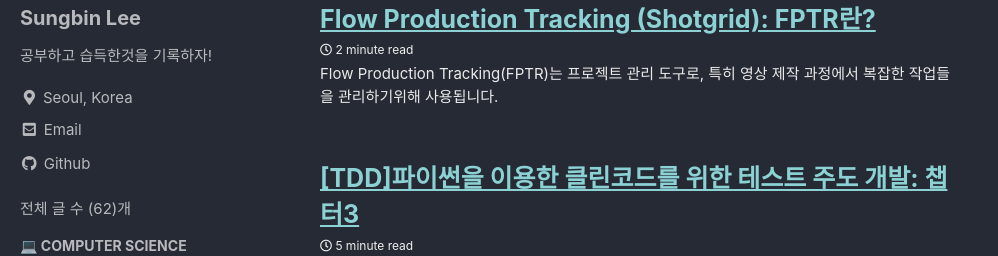
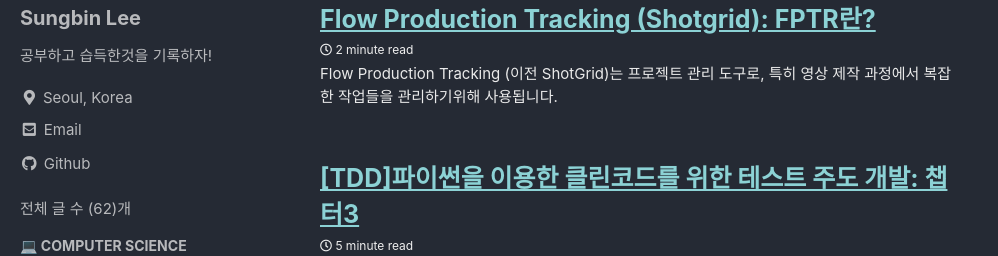
Before and after one commit to sungbinlee/tech.sungbinlee.dev, a Jekyll site: the page built from index.html, in a window 1280 px wide and 900 px high, cut to the strip 224-900 px from the top of the window. Shown: the top 256 px of the strip, without its empty margins (0-998 px from the left). Built offline with Jekyll 4.4.1, drawn with Linux system fonts in a browser that asks for light colours; cached includes are drawn as plain includes; the list of posts is cut into pages by our own code.

Commit message:
Update 2024-05-22-shotgrid.md

```diff
--- a/_posts/Software_Engineering/2024-05-22-shotgrid.md
+++ b/_posts/Software_Engineering/2024-05-22-shotgrid.md
@@ -12,7 +12,7 @@ toc_sticky: true
 toc_label: "Flow Production Tracking"
 toc_icon: "book"
 ---
-Flow Production Tracking(FPTR)는 프로젝트 관리 도구로, 특히 영상 제작 과정에서 복잡한 작업들을 관리하기위해 사용됩니다.
+Flow Production Tracking (이전 ShotGrid)는 프로젝트 관리 도구로, 특히 영상 제작 과정에서 복잡한 작업들을 관리하기위해 사용됩니다.
 
 ## 간단한 역사
 디즈니사에서는 처음 3D 영화를 제작할 때 엑셀로 프로젝트를 관리했습니다. 그러나 프로젝트 규모가 커지면서 전용 도구의 필요성을 느꼈고, 이에 따라 전용 프로젝트 매니지먼트 툴인 Shotgun Software가 개발되었습니다. 이후, 이 도구는 디즈니를 떠나 독립적으로 운영되었으며, 후에 오토데스크사에 인수되었습니다. 2021년에는 ShotGrid라는 이름으로 운용되었으나, 최근에는 "Flow Production Tracking (FPTR)"로 변경되었습니다.
```
